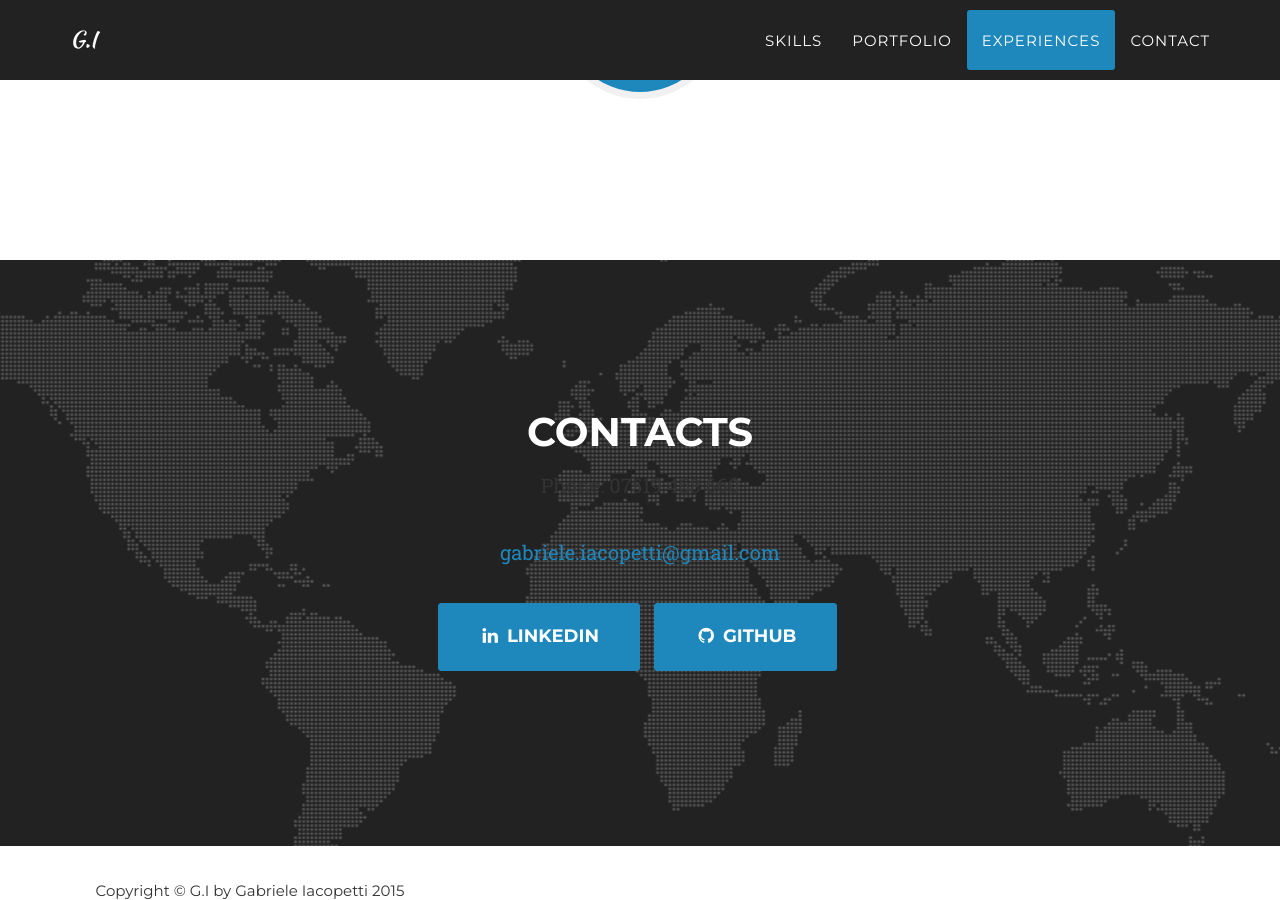
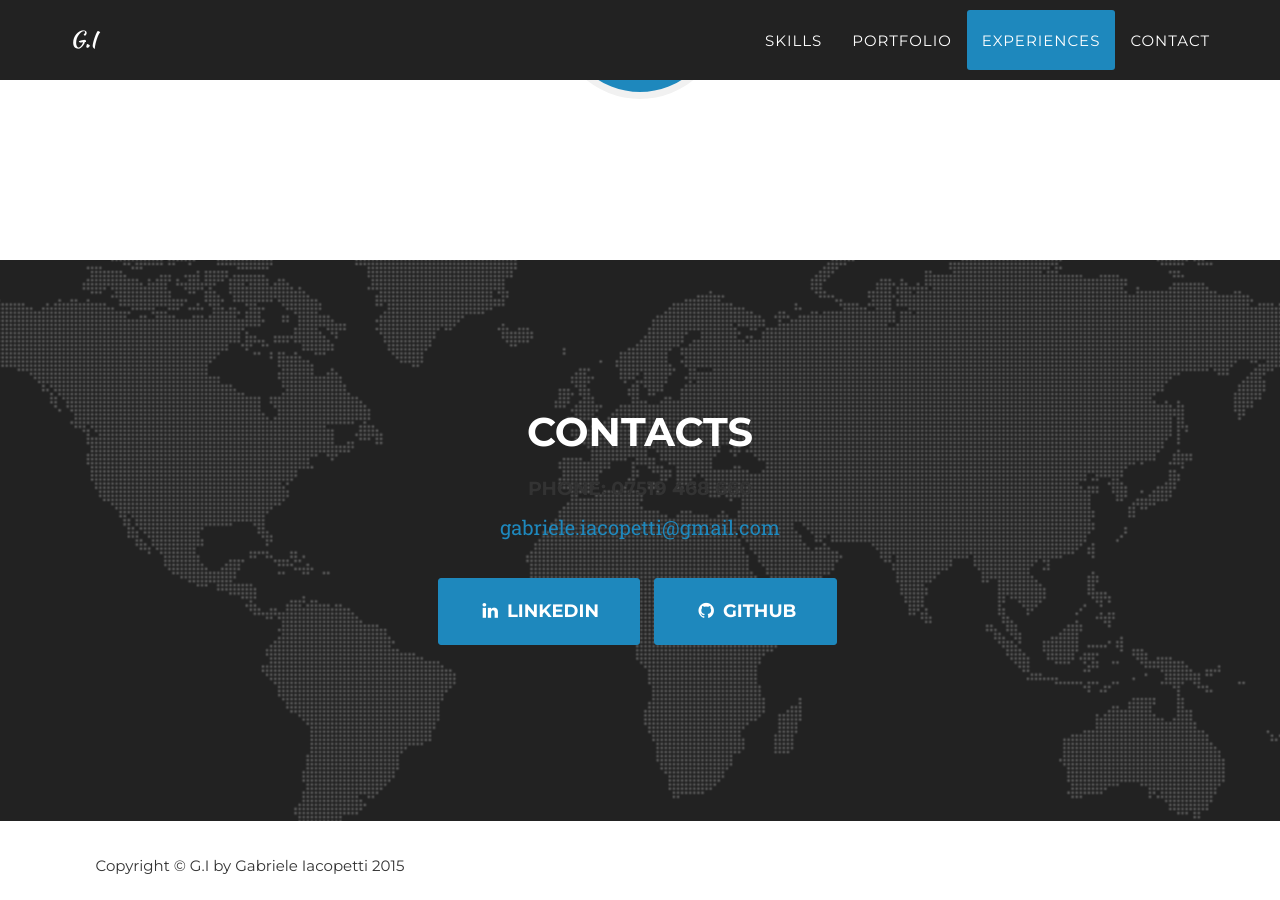
Before and after one commit to gabriel-iac/gabriel-iac.github.io, a Jekyll site: the page built from index.html, in a window 1280 px wide and 900 px high, scrolled down 3686 px. Built offline with Jekyll 4.4.1, drawn with Linux system fonts in a browser that asks for light colours; some web fonts are replaced.

```diff
--- a/_includes/contact.html
+++ b/_includes/contact.html
@@ -9,7 +9,7 @@
            <!--  -->
         <div class="row">
                     <div class="col-lg-8 col-lg-offset-2 row">
-                    <p>Phone: 07519 468 660</p>
+                    <h4>Phone: 07519 468 660</h4>
                         <p><a href="mailto:gabriele.iacopetti@gmail.com">gabriele.iacopetti@gmail.com</a>
                         </p>
                         <ul class="list-inline banner-social-buttons">
```
